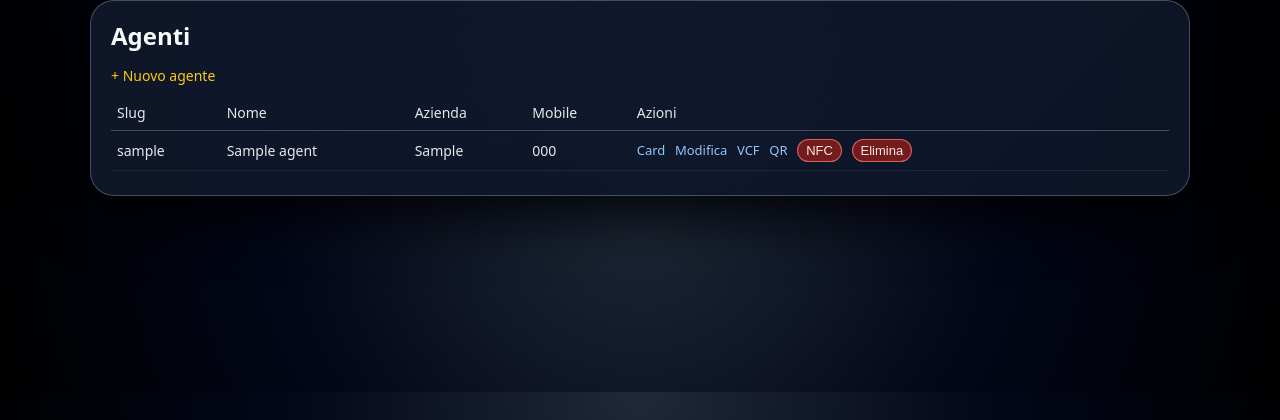
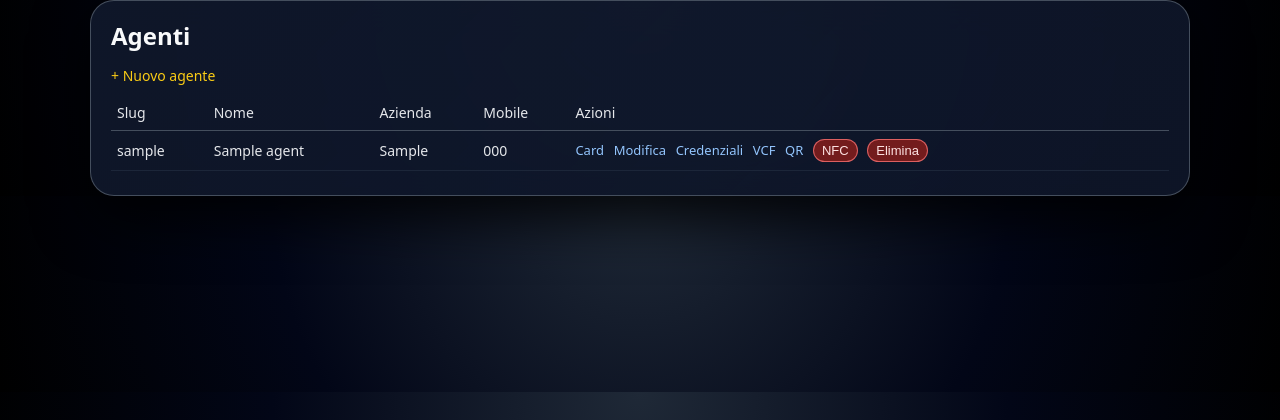
Before and after one commit to gidl59/pay4you-cards-fire, a Flask app: page /admin in a window 1280 px wide. Shown: the top 420 px of the page. Run offline with Flask 3, Linux system fonts and the light colour scheme; the visitor is signed in with stand-in values (Sample User, id 1); tables that the repository leaves empty hold one stand-in row (values such as "Sample post"); some libraries are stand-ins or nearby versions.

Commit message:
Add link for generating/resetting client credentials

```diff
--- a/templates/admin_list.html
+++ b/templates/admin_list.html
@@ -33,6 +33,9 @@
 
             <!-- Modifica agente -->
             <a href="{{ url_for('edit_agent', slug=a.slug) }}">Modifica</a>
+
+            <!-- ✅ Credenziali cliente (genera/reset password) -->
+            <a href="{{ url_for('admin_credentials', slug=a.slug) }}">Credenziali</a>
 
             <!-- vCard -->
             <a href="{{ url_for('vcard', slug=a.slug) }}">VCF</a>
@@ -73,7 +76,6 @@
         alert("Impossibile copiare automaticamente.\nCopia manualmente questo link:\n" + url);
       });
     } else {
-      // Fallback per browser vecchi: finestra con il link da copiare
       window.prompt("Copia questo link NFC:", url);
     }
   }
```
